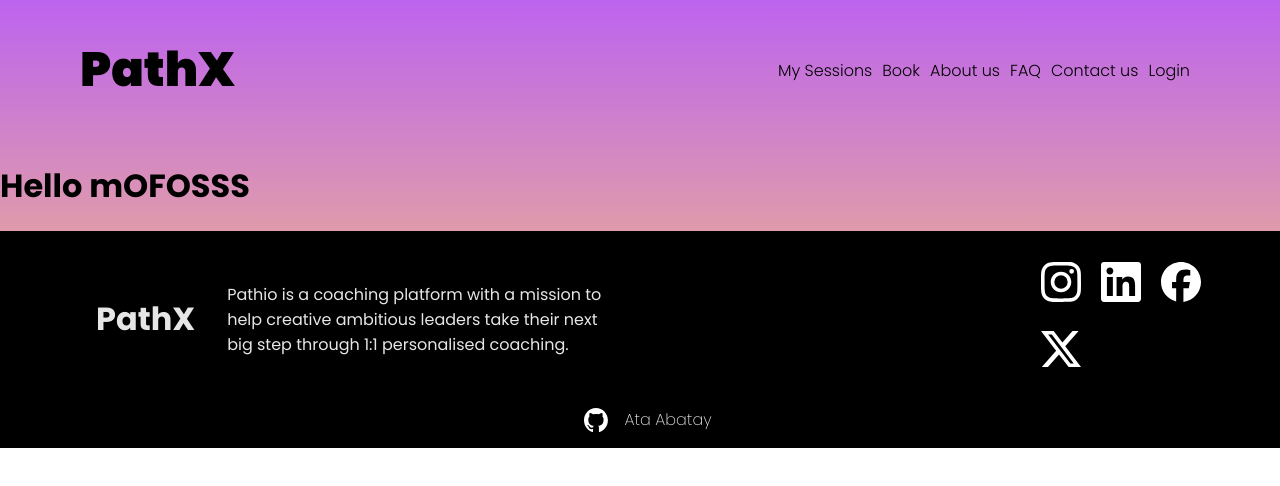
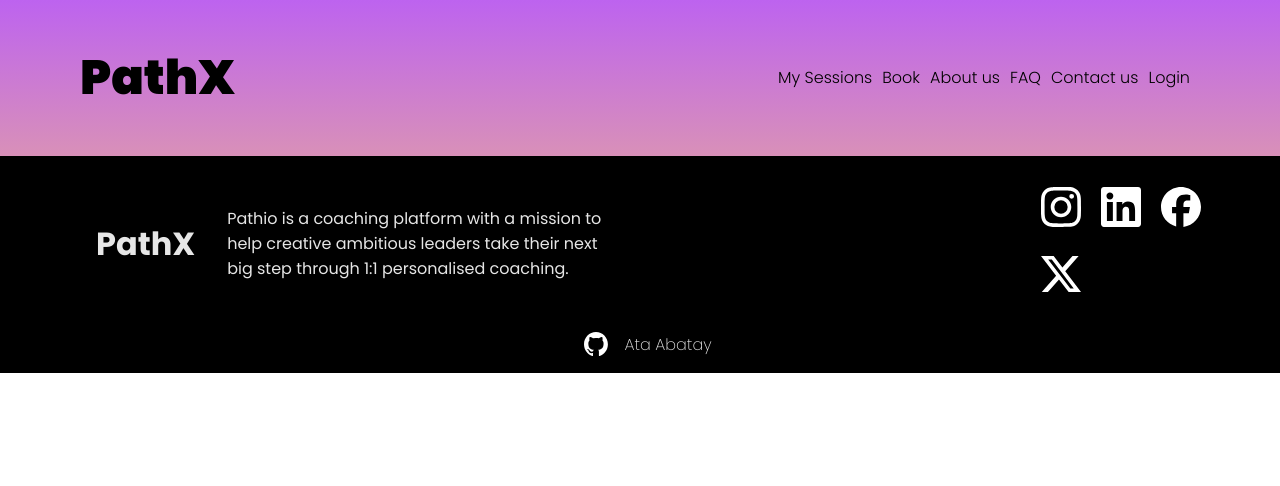
Before and after one commit to ataabatay/PathX, a React (Vite) app in the folder client/: page / in a window 1280 px wide. Shown: the top 486 px of the page. Built offline with nearby package versions, Linux system fonts and the light colour scheme.

Commit message:
tested all endpoints to see if frontend connects to backend

```diff
--- a/client/src/App.jsx
+++ b/client/src/App.jsx
@@ -1,14 +1,42 @@
 // Component imports
 import Navbar from './components/Navbar.jsx'
 import Footer from './components/Footer.jsx'
+import { useEffect, useState } from 'react'
+import axios from 'axios'
+import { Outlet } from 'react-router'
 
 export default function App() {
 
   return (
     <>
       <Navbar />
-      <h1>Hello mOFOSSS</h1>
+      <Outlet />
       <Footer />
     </>
   )
 }
+
+
+
+// const [data, setData] = useState([])
+
+// async function apiCall() {
+//   try {
+//     const res = await axios.get('/api/coaching_sessions/')
+//     return res.data
+//   } catch (error) {
+//     console.log(error)
+//   }
+// }
+
+// useEffect(() => {
+//   const fetchData = async () => {
+//     const response = await apiCall()
+//     setData(response)
+//   }
+//   fetchData()
+// },[])
+
+// useEffect(() => {
+//   console.log(data)
+// },[data])
--- a/client/src/components/Navbar.jsx
+++ b/client/src/components/Navbar.jsx
@@ -4,7 +4,7 @@
 
   return (
     <>
-      <navbar>
+      <nav>
         <div className="navbar-logo">
           <h1>PathX</h1>
         </div>
@@ -18,7 +18,7 @@
             <li>Login</li>
           </ul>
         </div>
-      </navbar>
+      </nav>
     </>
   )
 }
--- a/client/src/styles/components/navbar/Navbar.css
+++ b/client/src/styles/components/navbar/Navbar.css
@@ -1,26 +1,26 @@
 @import url("https://fonts.googleapis.com/css2?family=Poppins:wght@100;200;300;400;500;600;700;800;900&family=Roboto:wght@300;700&display=swap");
-navbar {
+nav {
   margin: 0;
   display: flex;
   align-items: center;
   justify-content: space-between;
   padding: 0.125em 5em;
 }
-navbar .navbar-logo h1 {
+nav .navbar-logo h1 {
   color: black;
   font-size: 3em;
   font-weight: 900;
 }
-navbar ul {
+nav ul {
   list-style: none;
   display: flex;
 }
-navbar ul li {
+nav ul li {
   margin-right: 10px;
   font-size: 1em;
   font-weight: 300;
 }
-navbar ul li:hover {
+nav ul li:hover {
   font-weight: 700;
   cursor: pointer;
 }/*# sourceMappingURL=Navbar.css.map */
--- a/client/src/styles/components/navbar/Navbar.scss
+++ b/client/src/styles/components/navbar/Navbar.scss
@@ -1,6 +1,6 @@
 @import '../../global/variables.scss';
 
-navbar {
+nav {
   margin: 0;
   display: flex;
   align-items: center;
```
